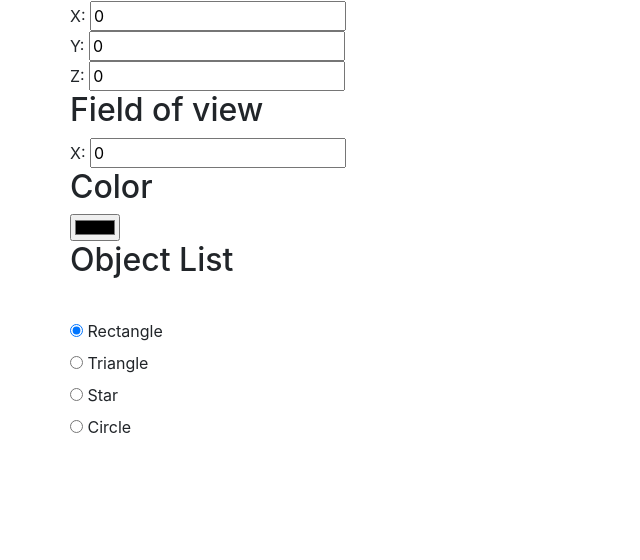
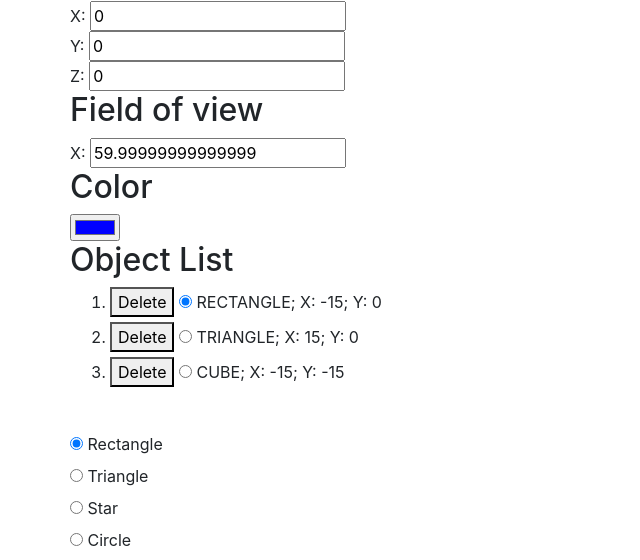
Before and after one commit to ZeitLee/ZeitLee-cs5310-f20-zesheng, a website: page public/assignment5.html in a window 1280 px wide. Shown: the part 682-1242 px from the top of the page, without its empty margins (15-655 px from the left). Before the commit the page ends 1129 px from the top, so only its background shows below. Drawn offline with nearby package versions, Linux system fonts and the light colour scheme.

Commit message:
Assignment7

```diff
--- a/public/assignment5.html
+++ b/public/assignment5.html
@@ -209,18 +209,18 @@
         }
 
         const updateFieldOfView = (event) => {
-            fieldOfViewRadians = m4.degToRad(event.target.value);
+            fieldOfViewRadians = webglUtils.degToRad(event.target.value);
             render();
         }
 
 
-        let fieldOfViewRadians = m4.degToRad(60)
+        let fieldOfViewRadians = webglUtils.degToRad(60)
         const computeModelViewMatrix = (canvas, shape, aspect, zNear, zFar) => {
             let M = m4.perspective(fieldOfViewRadians, aspect, zNear, zFar)
             M = m4.translate(M, shape.translation.x, shape.translation.y, shape.translation.z)
-            M = m4.xRotate(M, m4.degToRad(shape.rotation.x))
-            M = m4.yRotate(M, m4.degToRad(shape.rotation.y))
-            M = m4.zRotate(M, m4.degToRad(shape.rotation.z))
+            M = m4.xRotate(M, webglUtils.degToRad(shape.rotation.x))
+            M = m4.yRotate(M, webglUtils.degToRad(shape.rotation.y))
+            M = m4.zRotate(M, webglUtils.degToRad(shape.rotation.z))
             M = m4.scale(M, shape.scale.x, shape.scale.y, shape.scale.z)
             return M
         }
@@ -326,7 +326,7 @@
             document.getElementById("rx").value = shapes[selectedIndex].rotation.x
             document.getElementById("ry").value = shapes[selectedIndex].rotation.y
             document.getElementById("rz").value = shapes[selectedIndex].rotation.z
-            document.getElementById("fv").value = m4.radToDeg(fieldOfViewRadians)
+            document.getElementById("fv").value = webglUtils.radToDeg(fieldOfViewRadians)
             const hexColor = webglUtils.rgbToHex(shapes[selectedIndex].color)
             document.getElementById("color").value = hexColor
         }
```
Also changed, not shown: public/assignment6.html (+7 -7 lines), public/shapes.js (+0 -64 lines), 1 other file.
